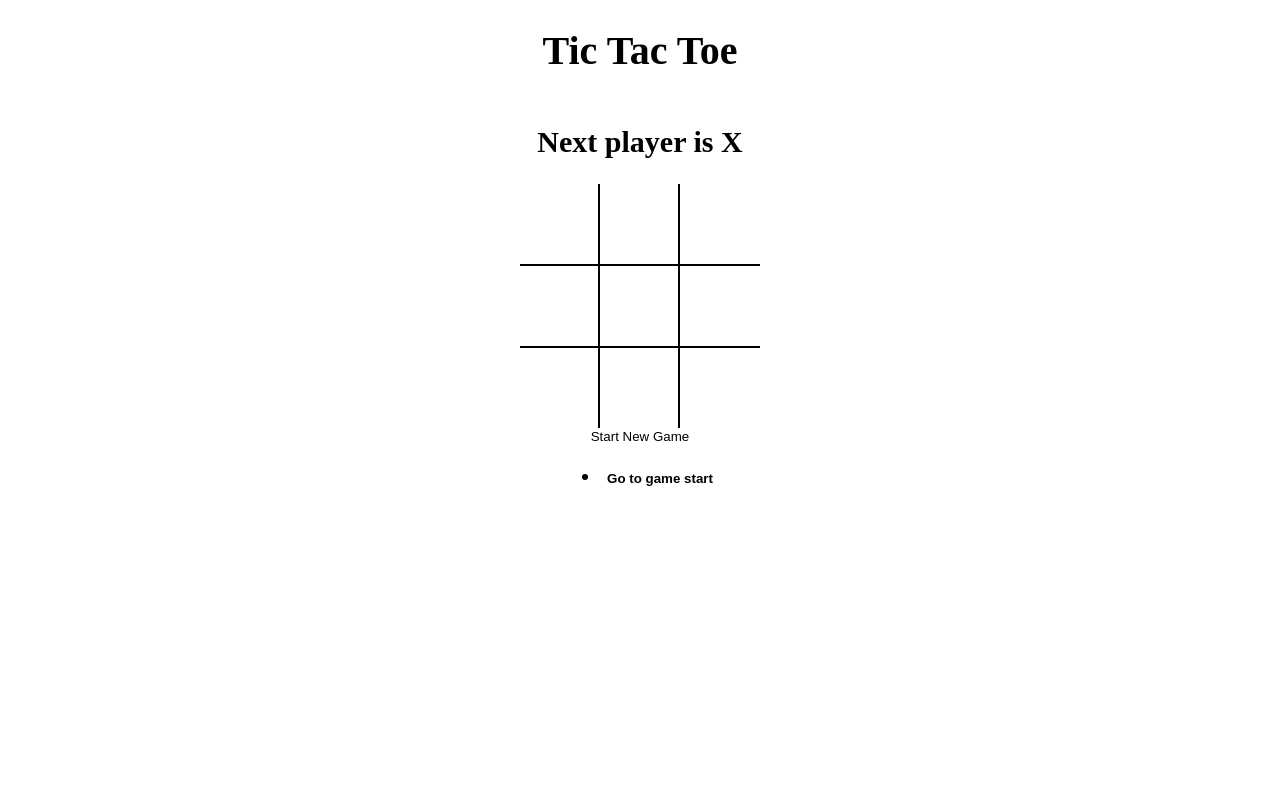
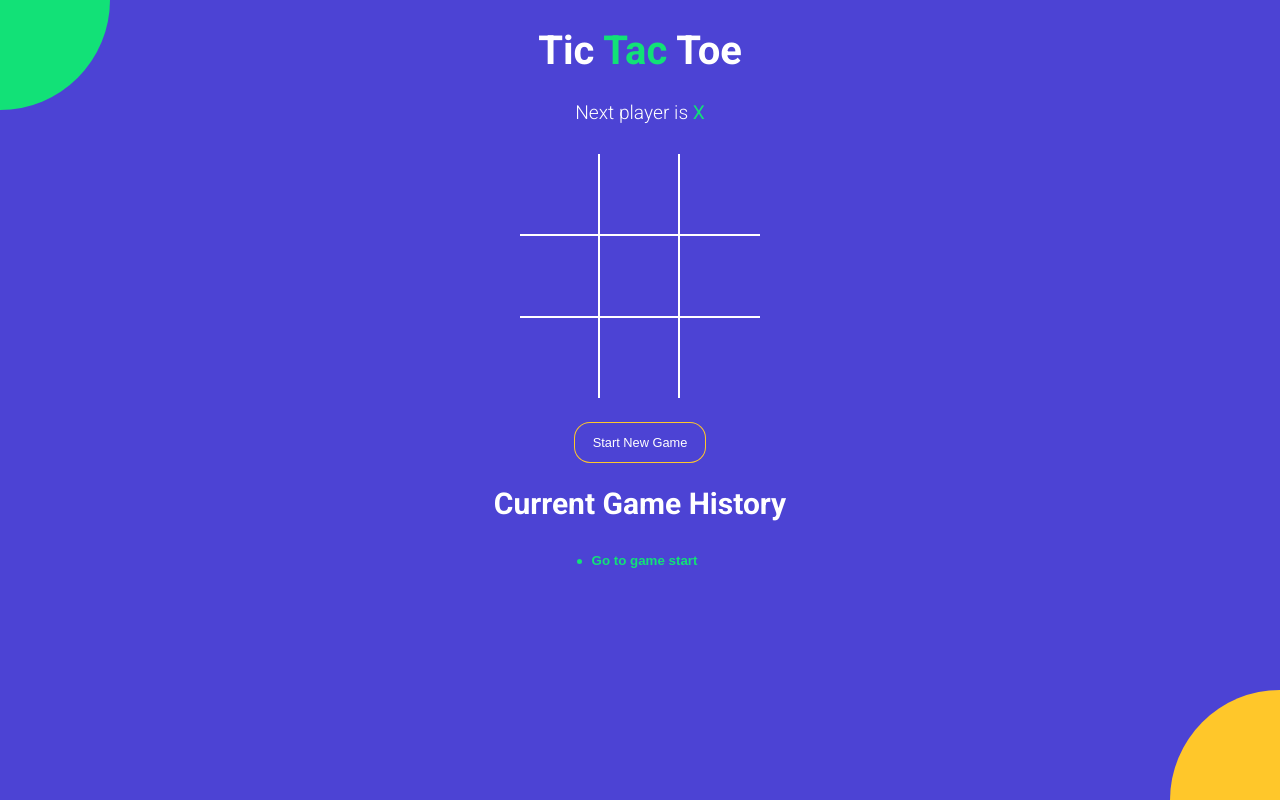
Before and after one commit to 6six7sven/tictactoe, a React (Vite) app: page / in a window 1280 px wide. Built offline with nearby package versions, Linux system fonts and the light colour scheme.

Commit message:
styled app

```diff
--- a/index.html
+++ b/index.html
@@ -1,10 +1,18 @@
 <!DOCTYPE html>
 <html>
+
 <head>
-    <title>React Vite Micro App</title>
+  <meta charset="UTF-8" />
+  <meta name="viewport" content="width=device-width, initial-scale=1.0" />
+  <meta http-equiv="X-UA-Compatible" content="ie=edge" />
+  <link href="https://fonts.googleapis.com/css?family=Roboto:300,400,700&display=swap" rel="stylesheet" />
+  <title>TIC TAC TOE</title>
+
 </head>
+
 <body>
   <div id="root"></div>
   <script type="module" src="./src/index.jsx"></script>
 </body>
+
 </html>
--- a/src/App.jsx
+++ b/src/App.jsx
@@ -59,11 +59,13 @@
 
 	return (
 		<div className="app">
-			<h1> Tic Tac Toe </h1>
+			<h1> Tic <span className="text-green"> Tac</span> Toe </h1>
 			<StatusMessage winner = {winner} current = {current}/>
 			<Board board = {current.board} handleSquareClick={handleSquareClick} winningSquares = {winningSquares}/>
-			<button type = "button" onClick={onNewGame}> Start New Game </button>
+			<button type = "button" onClick={onNewGame} className = {`btn-reset ${winner ? 'active' : ' '}`}> Start New Game </button>
+			<h2 className={{fontWeight: 'normal'}}> Current Game History</h2>
 			<History history = {history} moveTo = {moveTo} currentMove = {currentMove}/>
+			<div className="bg-balls"/>
 		</div>
 	);
 };
--- a/src/components/Square.jsx
+++ b/src/components/Square.jsx
@@ -2,7 +2,12 @@
 
 const Square = ({ value, onClick, isWinningSquare }) => {
   return (
-    <button type="button" className="square" onClick={onClick} style={{fontWeight: isWinningSquare ? 'bold' : 'normal'}} >
+    <button
+    type="button"
+    onClick={onClick}
+    className={`square ${isWinningSquare ? 'winning' : ' '} ${value === 'X' ? "text-green" : "text-orange"}`}
+    style={{fontWeight: isWinningSquare ? 'bold' : 'normal'}}
+    >
       {value}
     </button>
   );
--- a/src/components/StatusMessage.jsx
+++ b/src/components/StatusMessage.jsx
@@ -8,11 +8,22 @@
     const noMovesLeft = current.board.every((el)=>el!==null);
 
     return(
-      <h2>
-        {winner && `winner is ${winner}`}
-        {!winner && !noMovesLeft &&`Next player is ${current.isXNext ? "X" : "O"}`}
-        {!winner && noMovesLeft && 'X and O tied'}
-      </h2>
+      <div className="status-message">
+        {winner && <>
+          winner is <span className={winner ==- 'X' ? 'text-green' : 'text-orange'}> {winner} </span>
+        </>}
+        {!winner && !noMovesLeft && (
+        <>
+          Next player is {' '}
+          <span className={current.isXNext ? 'text-green' : 'text-orange'}>
+            {current.isXNext ? "X" : "O"}{' '}
+            </span>
+        </>
+        )}
+        {!winner && noMovesLeft && <>
+          <span className="text-green">X</span> and <span className="text-orange">O</span> tied
+        </>}
+      </div>
     )
 }
 
--- a/src/components/history.jsx
+++ b/src/components/history.jsx
@@ -1,16 +1,13 @@
 import React from "react";
 const History = ({  history, moveTo, currentMove  }) => {
     return (
-        <ul>
+        <div className="history-wrapper">
+        <ul className="history">
             {history.map((_, move) => {
                     return(
                         <li key={move}>
                             <button
-// inline style
-                            style={{
-                                fontWeight: move === currentMove ? 'bold'
-                                : 'normal'
-                            }}
+                            className={`   btn-move ${move === currentMove ? 'active' : ''}    `}
                             type = "button" onClick={ () => {
                                 moveTo(move);
                             }}>{
@@ -22,6 +19,7 @@
                     );
                 })}
         </ul>
+        </div>
     );
 };
 
--- a/src/styles/root.scss
+++ b/src/styles/root.scss
@@ -1,4 +1,11 @@
+$green: #12e177;
+$orange: #ffc72a;
+$blue: #4c43d4;
+
 body {
+  font-family: 'Roboto', sans-serif;
+  background-color: $blue;
+  color: #fff;
   padding: 0;
   margin: 0;
 }
@@ -19,18 +26,83 @@
   align-items: center;
 }
 
+.text-green {
+  color: $green;
+}
+
+.text-orange {
+  color: $orange;
+}
+
+.history-wrapper {
+  width: 300px;
+  text-align: center;
+  margin-bottom: 20px;
+  .history {
+    display: inline-block;
+    padding: 0;
+    margin: 0;
+    li {
+      list-style: none;
+      text-align: left;
+      &:before {
+        content: '';
+        border-radius: 50%;
+        display: inline-block;
+        height: 5px;
+        width: 5px;
+        background-color: $green;
+        margin-right: 4px;
+        margin-bottom: 1px;
+      }
+
+      .btn-move {
+    	  color: #fff;
+        &.active {
+          font-weight: bold;
+          color: $green;
+        }
+      }
+    }
+  }
+}
+
+.status-message {
+	margin-bottom: 30px;
+	font-size: 1.2rem;
+	font-weight: lighter;
+	span {
+	  font-weight: normal;
+	}
+}
+
+.btn-reset {
+  font-size: 0.8rem;
+  color: #fff;
+  border-radius: 15px;
+  padding: 12px 18px;
+  margin-top: 25px;
+  transition: all 0.2s;
+  background-color: $blue;
+  box-shadow: 0px 0px 0px 1px $orange;
+  &.active {
+    background-color: $orange;
+    box-shadow: none;
+  }
+}
+
 .board {
   .board-row {
     display: flex;
     flex-direction: row;
-      border-bottom: 2px solid #000;
+    border-bottom: 2px solid #fff;
     &:last-child {
       border-bottom: none;
     }
     .square {
       width: 80px;
       height: 80px;
-        border-right: 2px solid #000;
+      border-right: 2px solid #fff;
       font-size: 2.5rem;
       padding: 0;
       overflow: hidden;
@@ -38,6 +110,63 @@
       &:last-child {
         border-right: none;
       }
+      &.winning {
+			  animation: scaleText 1.4s infinite;
+			  @keyframes scaleText {
+			    0% {
+			      transform: 2.5rem;
+			    }
+			    50% {
+			      font-size: 3.5rem;
+			    }
+			    100% {
+			      font-size: 2.5rem;
 			    }
 			  }
 			}
+    }
+  }
+}
+
+.bg-balls {
+  position: fixed;
+  top: 0;
+  left: 0;
+  right: 0;
+  bottom: 0;
+  min-width: 100%;
+  z-index: -1;
+
+  &:before,
+  &:after {
+    content: '';
+    position: absolute;
+    width: 150px;
+    height: 150px;
+    border-radius: 50%;
+  }
+
+  &:before {
+    background-color: $orange;
+    right: -75px;
+    bottom: -75px;
+    @media screen and (min-width: 476px) {
+      width: 220px;
+      height: 220px;
+      right: -110px;
+      bottom: -110px;
+    }
+  }
+
+  &:after {
+    background-color: $green;
+    top: -75px;
+    left: -75px;
+    @media screen and (min-width: 476px) {
+      width: 220px;
+      height: 220px;
+      top: -110px;
+      left: -110px;
+    }
+  }
+}
```
Lines whose indentation alone changed are shown as unchanged.
